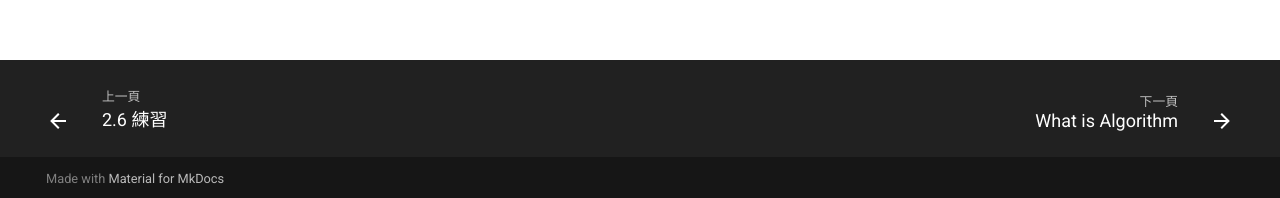
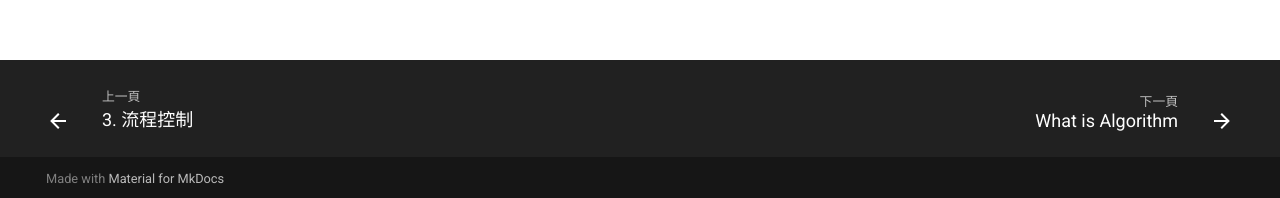
Before and after one commit to cheung4843/ZestAlgo, an MkDocs documentation site: the page built from docs/algorithm/index.md, in a window 1280 px wide. Shown: the part 699-897 px from the top of the page. Built offline with MkDocs 1.6.1 and Material for MkDocs 9.7.7, drawn with Linux system fonts in a browser that asks for light colours; comment, search, counter and statistics services are not loaded.

Commit message:
add: docs/fundamental/cpp/3/index.md,modified:   mkdocs.yml 流程控制章節

```diff
--- a/mkdocs.yml
+++ b/mkdocs.yml
@@ -31,6 +31,8 @@
         - 2.4 陣列: fundamental/cpp/2/array.md
         - 2.5 字串: fundamental/cpp/2/string.md
         - 2.6 練習: fundamental/cpp/2/practice.md
+      - 3.流程控制:
+        - fundamental/cpp/3/index.md
   - Algorithm:
     - algorithm/index.md
     - What is Algorithm: algorithm/what_is_algo.md
```
Also changed, not shown: docs/fundamental/cpp/3/index.md (added, +1 -0 lines).
